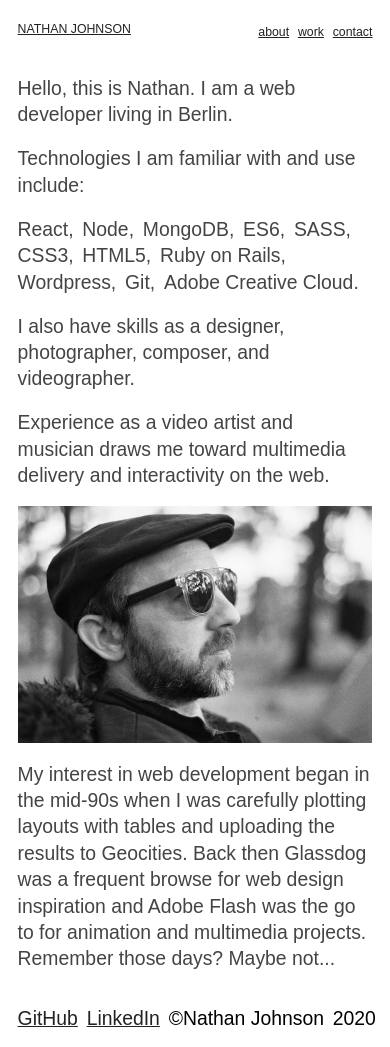
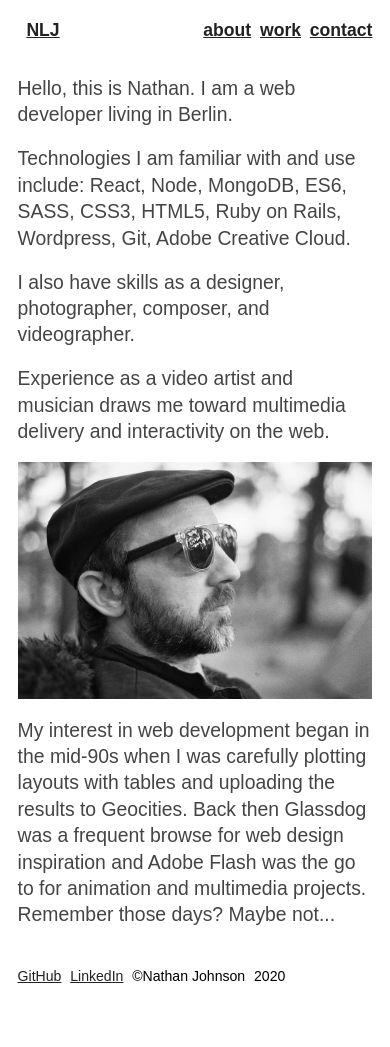
Before and after one commit to NLJZ/portfolio, a React (Create React App) app: page /about in a window 390 px wide. After the commit the page ends 1003 px from the top, so only its background shows below. Built offline with nearby package versions, Linux system fonts and the light colour scheme.

Commit message:
update styles, content

```diff
--- a/public/index.html
+++ b/public/index.html
@@ -9,6 +9,7 @@
       content="Portfolio for Fullstack Web Developer Nathan Johnson"
     />
     <link rel="shortcut icon" type="image/png" href="./img/nljfav.png" />
+    <link rel="noopener noreferrer" />
     <title>Nathan Johnson</title>
   </head>
   <body>
--- a/src/Components/About.js
+++ b/src/Components/About.js
@@ -7,20 +7,9 @@ const About = () => {
       <div id="aboutText">
         <p>Hello, this is Nathan. I am a web developer living in Berlin.</p>
         <p id="skills">
-          Technologies I am familiar with and use include:
-          <ul>
-            <li>React</li>
-            <li>Node</li>
-            <li>MongoDB</li>
-            <li>ES6</li>
-            <li>SASS</li>
-            <li>CSS3</li>
-            <li>HTML5</li>
-            <li>Ruby on Rails</li>
-            <li>Wordpress</li>
-            <li>Git</li>
-            <li>Adobe Creative Cloud</li>
-          </ul>
+          Technologies I am familiar with and use include: React, Node, MongoDB,
+          ES6, SASS, CSS3, HTML5, Ruby on Rails, Wordpress, Git, Adobe Creative
+          Cloud.
         </p>
         <p>
           I also have skills as a designer, photographer, composer, and
@@ -30,7 +19,7 @@ const About = () => {
           Experience as a video artist and musician draws me toward multimedia
           delivery and interactivity on the web.
         </p>
-        <img src={Me} />
+        <img src={Me} alt="portrait of the programmer" />
         <p>
           My interest in web development began in the mid-90s when I was
           carefully plotting layouts with tables and uploading the results to
--- a/src/Components/Footer.js
+++ b/src/Components/Footer.js
@@ -7,7 +7,11 @@ const Footer = () => {
     <footer>
       <ul>
         <li>
-          <a href="https://github.com/NLJZ" target="_blank">
+          <a
+            href="https://github.com/NLJZ"
+            target="_blank"
+            rel="noopener noreferrer"
+          >
             GitHub
           </a>
         </li>
@@ -15,6 +19,7 @@ const Footer = () => {
           <a
             href="https://www.linkedin.com/in/nathan-johnson-860436146/"
             target="_blank"
+            rel="noopener noreferrer"
           >
             LinkedIn
           </a>
--- a/src/Components/Home.js
+++ b/src/Components/Home.js
@@ -6,7 +6,7 @@ const Home = () => {
     <section id="home">
       <div id="splash-content">
         <p>Berlin-based, Fullstack Web Developer</p>
-        <img src={Hands} />
+        <img src={Hands} alt="splash of hands typing" />
       </div>
     </section>
   );
--- a/src/Components/Navbar.js
+++ b/src/Components/Navbar.js
@@ -5,8 +5,11 @@ const Navbar = () => {
   return (
     <nav>
       <ul>
-        <li class="title">
+        <li className="title">
           <NavLink to="/">Nathan Johnson</NavLink>
+        </li>
+        <li className="phone-title">
+          <NavLink to="/">NLJ</NavLink>
         </li>
       </ul>
       <ul>
--- a/src/Components/projects/Project.js
+++ b/src/Components/projects/Project.js
@@ -1,7 +1,6 @@
 import React from "react";
 
 const Project = (props) => {
-  console.log(props);
   return (
     <React.Fragment>
       <div className="projectContent">
--- a/src/scss/_about.scss
+++ b/src/scss/_about.scss
@@ -1,18 +1,4 @@
 #about {
-  ul {
-    margin-top: 1rem;
-    display: inline-block;
-  }
-  li {
-    padding: 0 0.5rem 0 0;
-    display: inline-block;
-  }
-  li:after {
-    content: ",";
-  }
-  li:last-child:after {
-    content: ".";
-  }
   img {
     padding-bottom: 1rem;
   }
--- a/src/scss/_footer.scss
+++ b/src/scss/_footer.scss
@@ -3,4 +3,8 @@ footer {
   margin-top: auto;
   width: 100%;
   padding: 1rem 0.5rem;
+  li,
+  a {
+    font-size: 0.8rem;
+  }
 }
--- a/src/scss/_navbar.scss
+++ b/src/scss/_navbar.scss
@@ -6,6 +6,7 @@ nav {
   width: 100%;
   padding: 1rem;
   text-transform: lowercase;
+  font-weight: bold;
 
   li:first-child {
     padding-left: 0;
@@ -19,16 +20,20 @@ nav {
     font-size: 1rem;
     text-transform: uppercase;
   }
+
+  .phone-title {
+    display: none;
+    text-transform: uppercase;
+  }
 }
 
 @media only screen and (max-width: 400px) {
   nav {
-    a {
-      font-size: 0.7rem;
+    .phone-title {
+      display: block;
     }
-
     .title {
-      font-size: 0.7rem;
+      display: none;
     }
   }
 }
```
